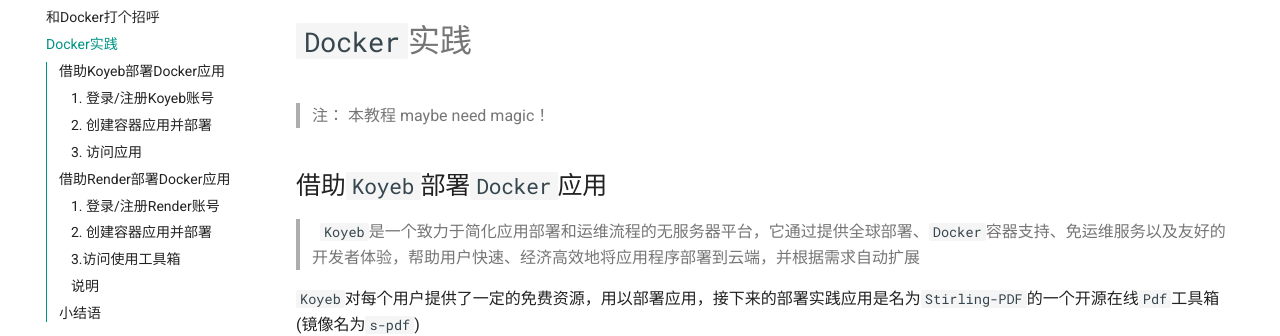
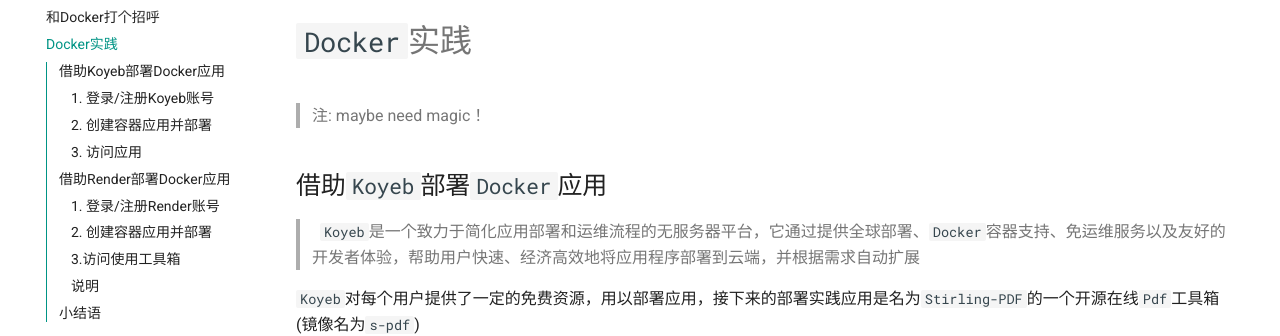
Before and after one commit to ISC-XDU/Blog, an MkDocs documentation site: the page built from docs/技术文档/docker_practice.md, in a window 1280 px wide and 900 px high. Shown: the part 169-505 px from the top of the window. Built offline with MkDocs 1.6.1 and Material for MkDocs 9.7.7, drawn with Linux system fonts in a browser that asks for light colours; emoji names are drawn with the system emoji font; comment, search, counter and statistics services are not loaded; some of the changed text lies outside the part shown.

Commit message:
update docker-practice

```diff
--- a/docs/技术文档/docker_practice.md
+++ b/docs/技术文档/docker_practice.md
@@ -1,8 +1,9 @@
 # `Docker`实践
 
-> 注： 本教程 maybe need magic！
+> 注: maybe need magic！
 
-[](https://www.xdu-inspur.club/Files/Clash.Verge_1.6.2_x64-setup.exe)
+<a href="https://www.xdu-inspur.club/Files/Clash.Verge_1.6.2_x64-setup.exe" target="_blank"></a>
+[](https://swiftnet.tech/api/v1/client/subscribe?token=5a9fcf6b5e962ed74f4668326495b064)
 
 ## 借助`Koyeb`部署`Docker`应用
 
```
Also changed, not shown: other parts of docs/技术文档/docker_practice.md (+3 -3 lines).
